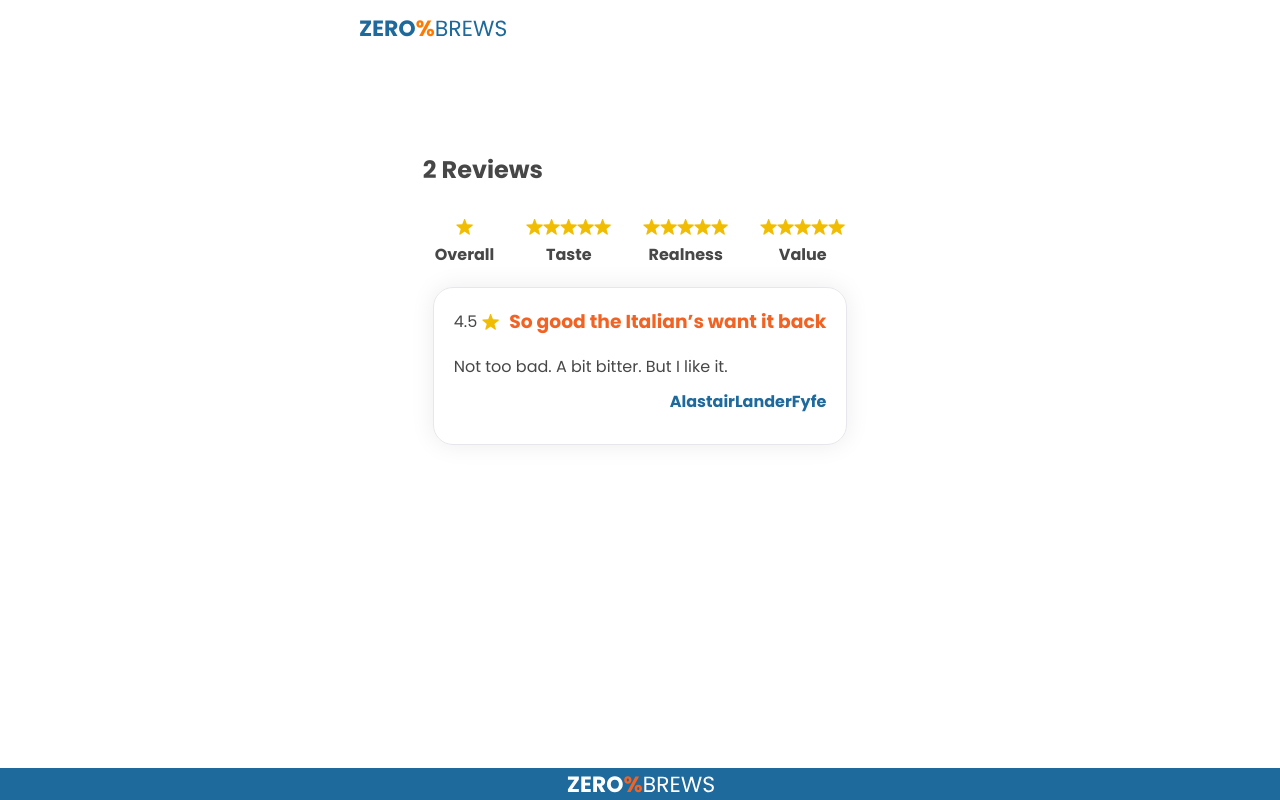
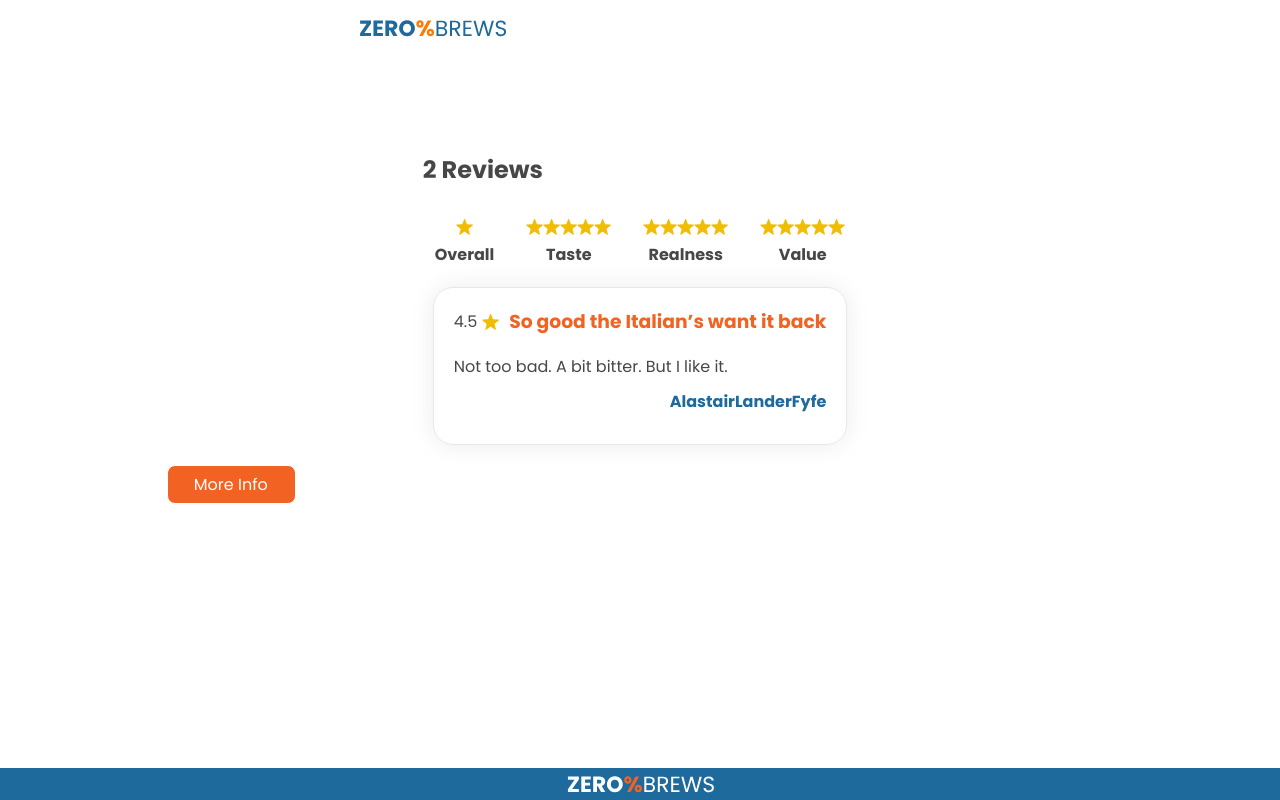
Before and after one commit to alastair10/ZeroPercentBrews-client, a React (Create React App) app: page /beer/1 in a window 1280 px wide. Built offline with nearby package versions, Linux system fonts and the light colour scheme; no server answers.

Commit message:
button styled. Button logs to console.

```diff
--- a/src/Components/Core/PrimaryButton.css
+++ b/src/Components/Core/PrimaryButton.css
@@ -1,14 +1,15 @@
-.link a {
+.link button {
   color: white;
   position: absolute;
+   cursor:crosshair;
 
-  left:167px;
+   left:167px;
 
   text-decoration: none;
   border-radius: 8px;
 
-  padding: 6px 23.5px ;
+  padding: 6px 25.8px ;
   display: flex;
   background-color: #f26323;
-  width: 3.25cm;
+  width: 3.4cm;
 }
--- a/src/Components/Core/PrimaryButton.js
+++ b/src/Components/Core/PrimaryButton.js
@@ -1,10 +1,16 @@
 import "./PrimaryButton.css";
 
 const PrimeButton = () => {
+  const handleClick = () => {
+    console.log("YEAH BABY YEAH!");
+
+  };
   return (
-    <div className="link">
-      <a href="../Components/Beer/BeerCardExpanded">More Info</a>
-    </div>
+    <>
+      <div className="link">
+        <button onClick={handleClick}>More Info</button>
+      </div>
+    </>
   );
 };
 
--- a/src/Pages/BeerListing.js
+++ b/src/Pages/BeerListing.js
@@ -1,6 +1,7 @@
 import BeerCardExpanded from "../Components/Beer/BeerCardExpanded";
 import BeerInfo from "../Components/Beer/BeerInfo";
 import SocialProof from "../Components/SocialProof/SocialProof";
+import PrimaryButton from "../Components/Core/PrimaryButton";
 import "./BeerListing.css";
 import { useEffect, useState } from "react";
 import { useParams } from "react-router-dom";
@@ -24,6 +25,7 @@ const BeerListing = () => {
         <BeerCardExpanded beerData={beerData} />
         <BeerInfo beerData={beerData} />
         <SocialProof beerData={beerData} />
+        <PrimaryButton beerData={beerData} />
       </div>
     </>
   );
```
